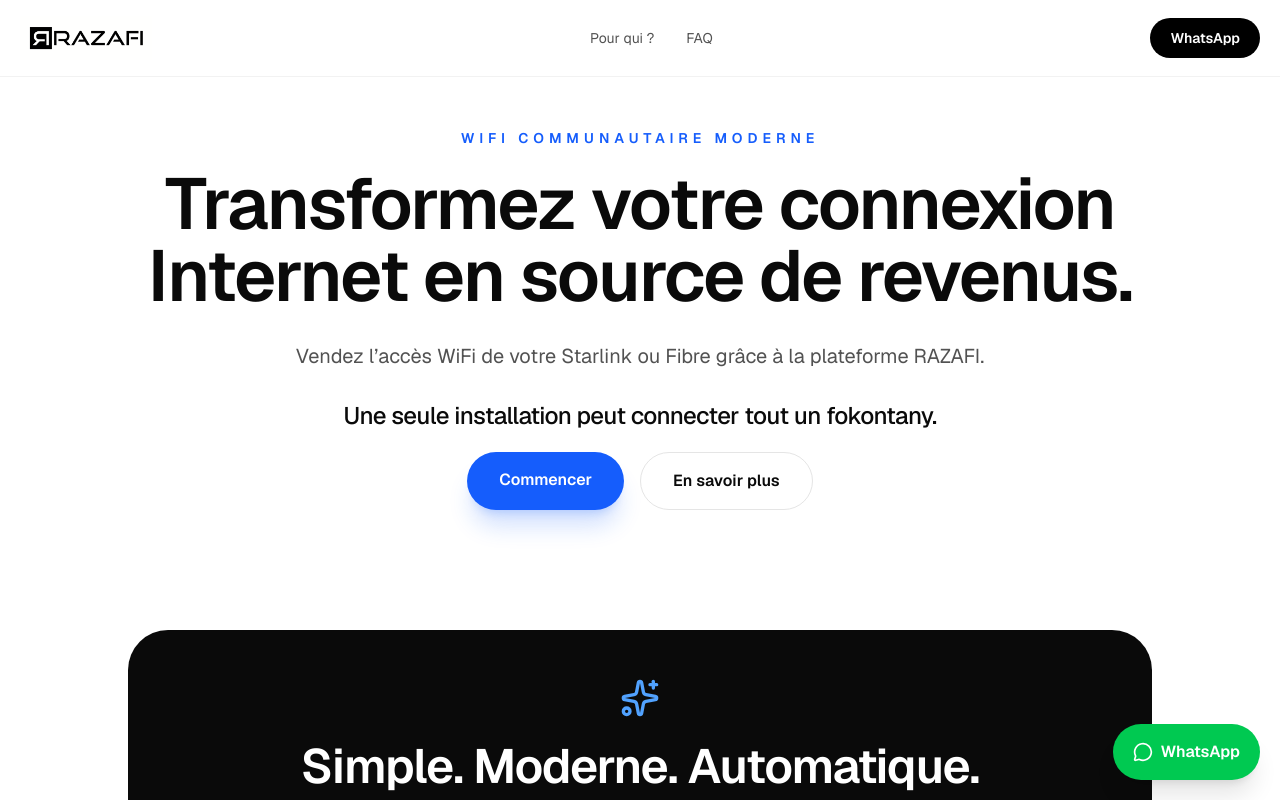
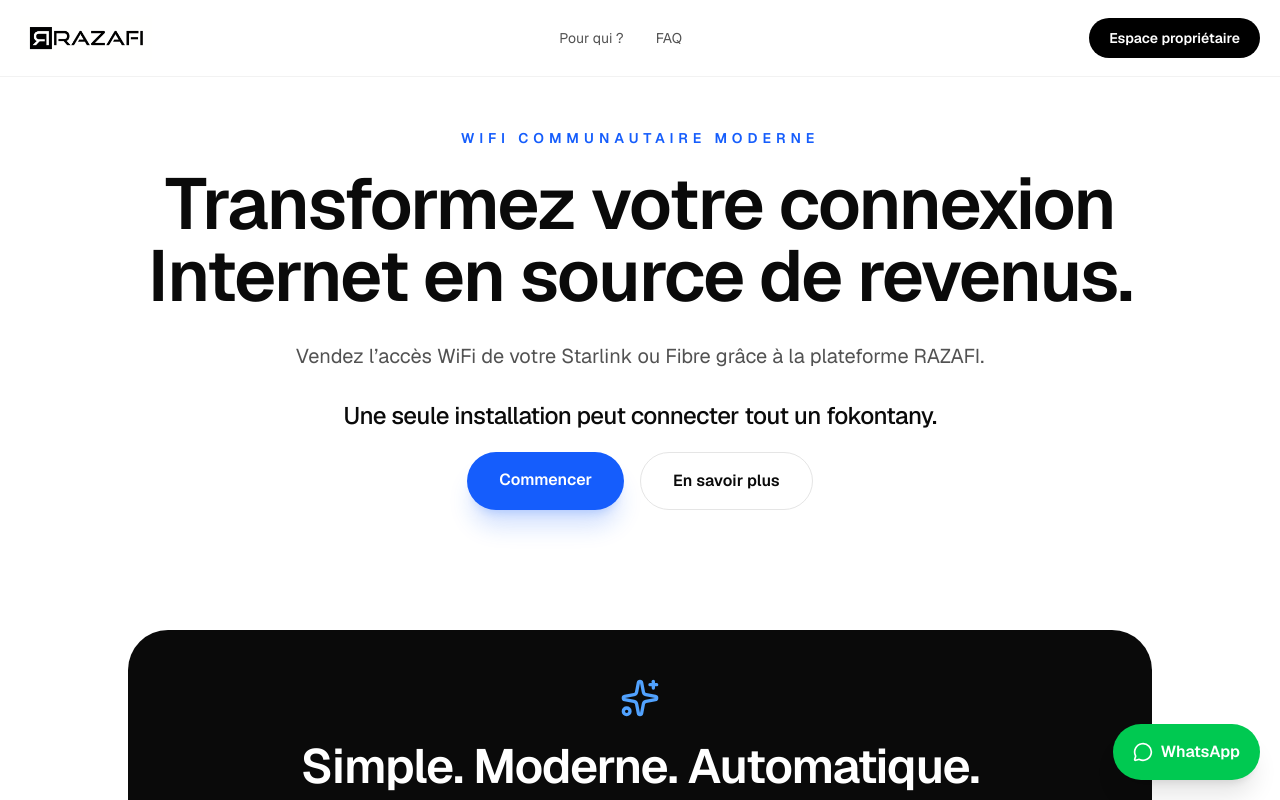
Before and after one commit to Razafisosthene/razafi-website, a Next.js app: page / in a window 1280 px wide. Shown: the top 800 px of the page. Built offline with nearby package versions, Linux system fonts and the light colour scheme.

Commit message:
owner login button

```diff
--- a/src/app/page.tsx
+++ b/src/app/page.tsx
@@ -130,13 +130,13 @@
               FAQ
             </a>
           </nav>
+        <a
+  href="https://portal.razafistore.com/admin/login.html"
+  className="rounded-full bg-black px-3 py-2 text-xs font-semibold text-white transition hover:scale-105 md:px-5 md:py-2.5 md:text-sm"
+>
+  Espace propriétaire
+</a>
 
-          <a
-            href={whatsappUrl}
-            className="rounded-full bg-black px-5 py-3 text-sm font-semibold text-white transition hover:scale-105 md:px-5 md:py-2.5"
-          >
-            WhatsApp
-          </a>
         </div>
       </header>
 
```
